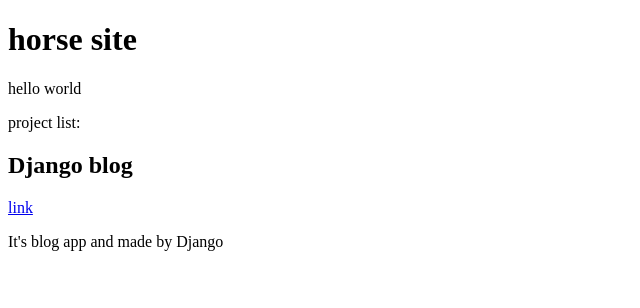
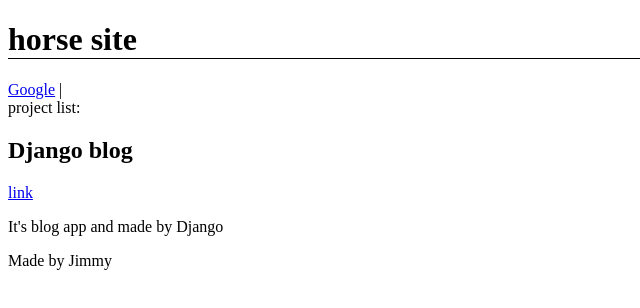
Before and after one commit to nicehorse06/project-site, a plain HTML site: page index.html in a window 1280 px wide. Shown: the whole page, without its empty margins (0-640 px from the left). Drawn offline with Linux system fonts and the light colour scheme.

Commit message:
add Semantic Elements  and some CSS

```diff
--- a/index.html
+++ b/index.html
@@ -2,16 +2,26 @@
 <html>
   <head>
     <title>Jimmy's project site</title>
+    <style>
+      h1 {
+        border-bottom: solid 1px black
+      }
+
+    </style>
   </head>
   <body>
-    <h1>horse site</h1>
-    <p>hello world</p>
+    <header>
+        <h1>horse site</h1>
+    </header>
+    <nav>
+      <a href="/www.google.com/">Google</a> |
+    </nav>
     <div>project list:</div>
-    <div>
+    <section>
       <h2>Django blog</h2>
       <p><a href="https://github.com/nicehorse06/django_blog">link</a></p>
       <p>It's blog app and made by Django</p>
-
-    </div>
+    </section>
+    <footer>Made by Jimmy</footer>
   </body>
 </html>
```
